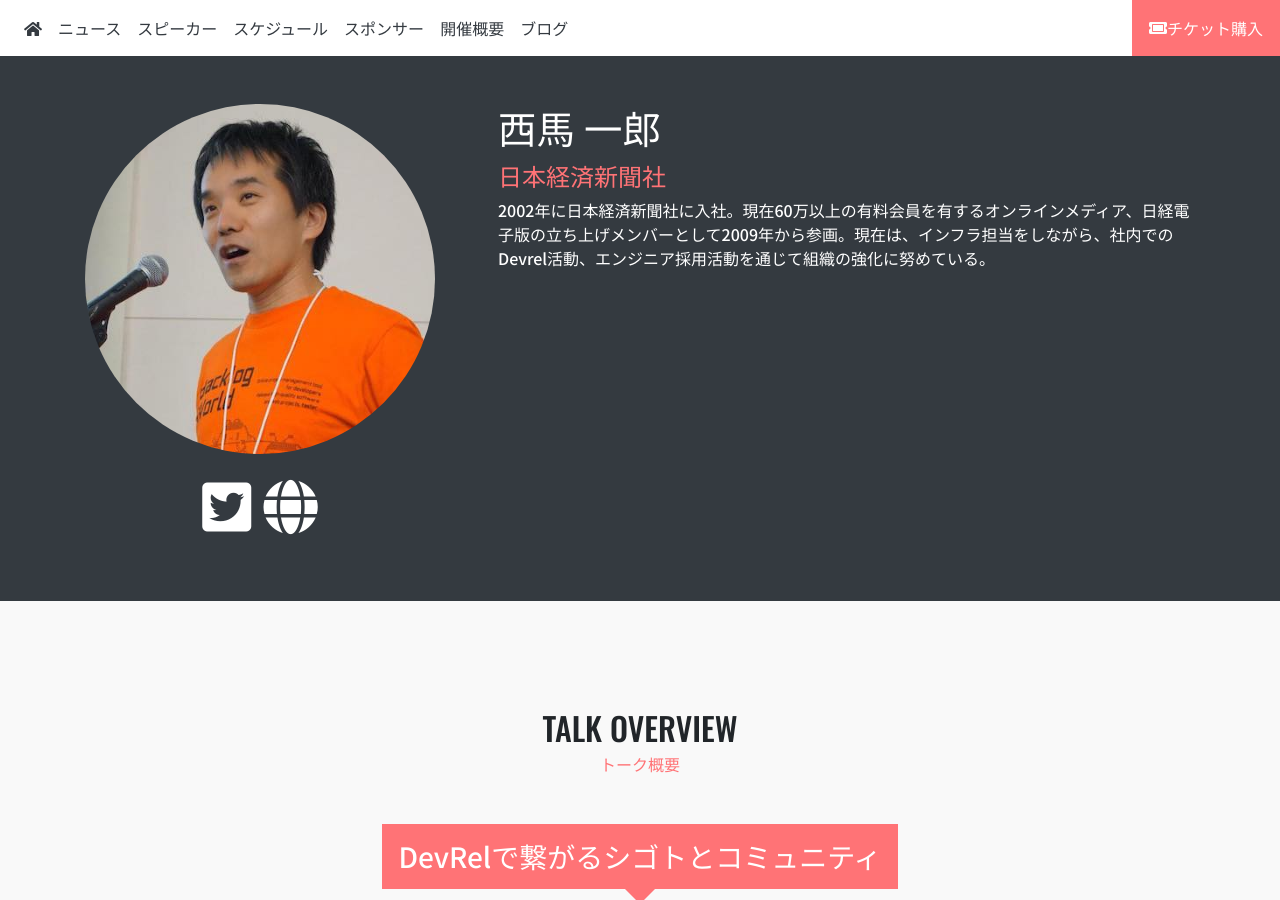
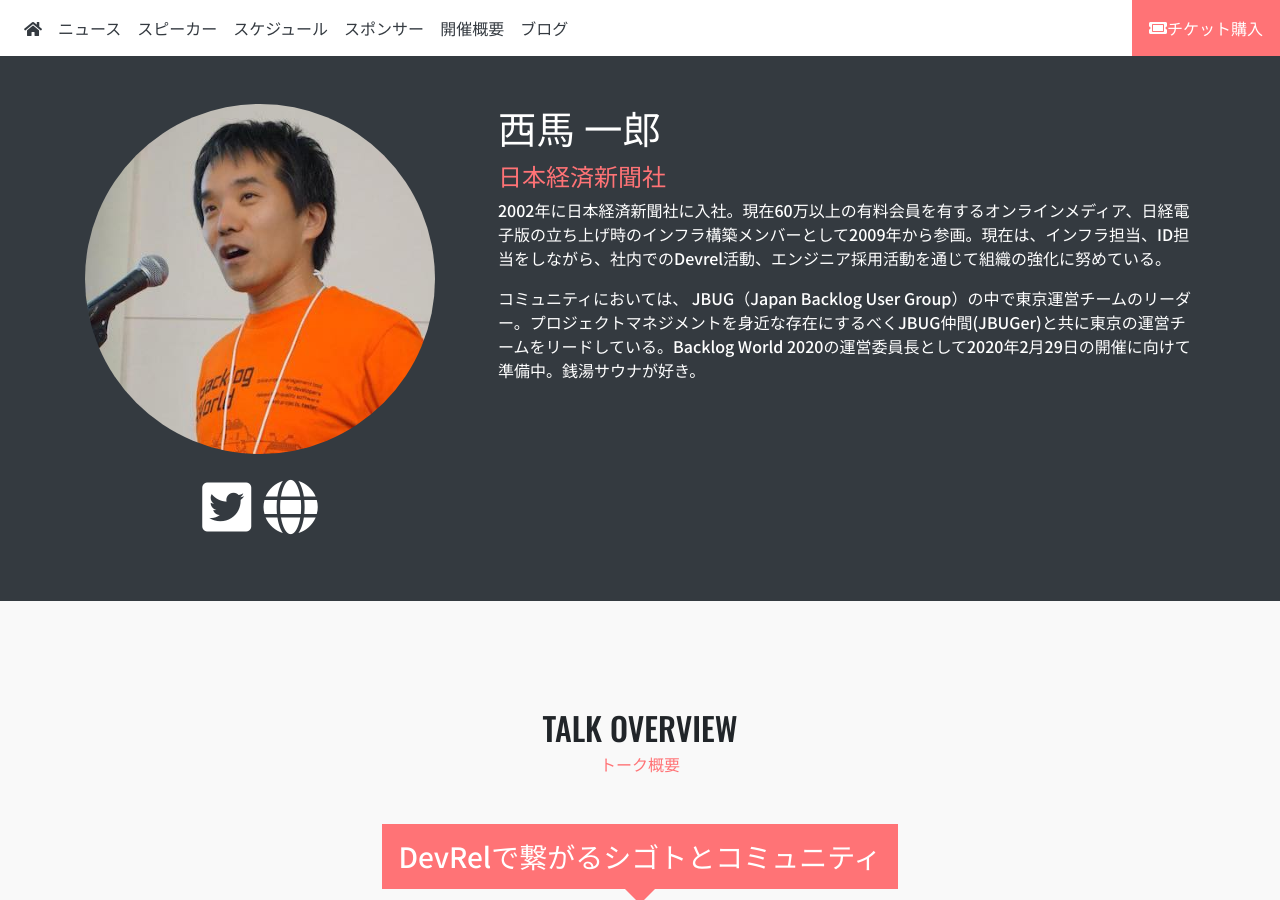
Before and after one commit to DevRelMeetupTokyo/japan-2019, a Jekyll site: the page built from speakers/beppu01.md, in a window 1280 px wide and 900 px high. Built offline with Jekyll 4.4.1, drawn with Linux system fonts in a browser that asks for light colours; nearby versions of some CDN libraries; comment, search, counter and statistics services are not loaded.

Commit message:
fixed info

```diff
--- a/_data/sessions.json
+++ b/_data/sessions.json
@@ -151,7 +151,7 @@
     "company": "日本経済新聞社",
     "name": "西馬 一郎",
     "id": "beppu01",
-    "profile": "2002年に日本経済新聞社に入社。現在60万以上の有料会員を有するオンラインメディア、日経電子版の立ち上げメンバーとして2009年から参画。現在は、インフラ担当をしながら、社内でのDevrel活動、エンジニア採用活動を通じて組織の強化に努めている。",
+    "profile": "2002年に日本経済新聞社に入社。現在60万以上の有料会員を有するオンラインメディア、日経電子版の立ち上げ時のインフラ構築メンバーとして2009年から参画。現在は、インフラ担当、ID担当をしながら、社内でのDevrel活動、エンジニア採用活動を通じて組織の強化に努めている。\n\nコミュニティにおいては、 JBUG（Japan Backlog User Group）の中で東京運営チームのリーダー。プロジェクトマネジメントを身近な存在にするべくJBUG仲間(JBUGer)と共に東京の運営チームをリードしている。Backlog World 2020の運営委員長として2020年2月29日の開催に向けて準備中。銭湯サウナが好き。",
     "twitter": "beppu01",
     "facebook": "",
     "github": "",
```
